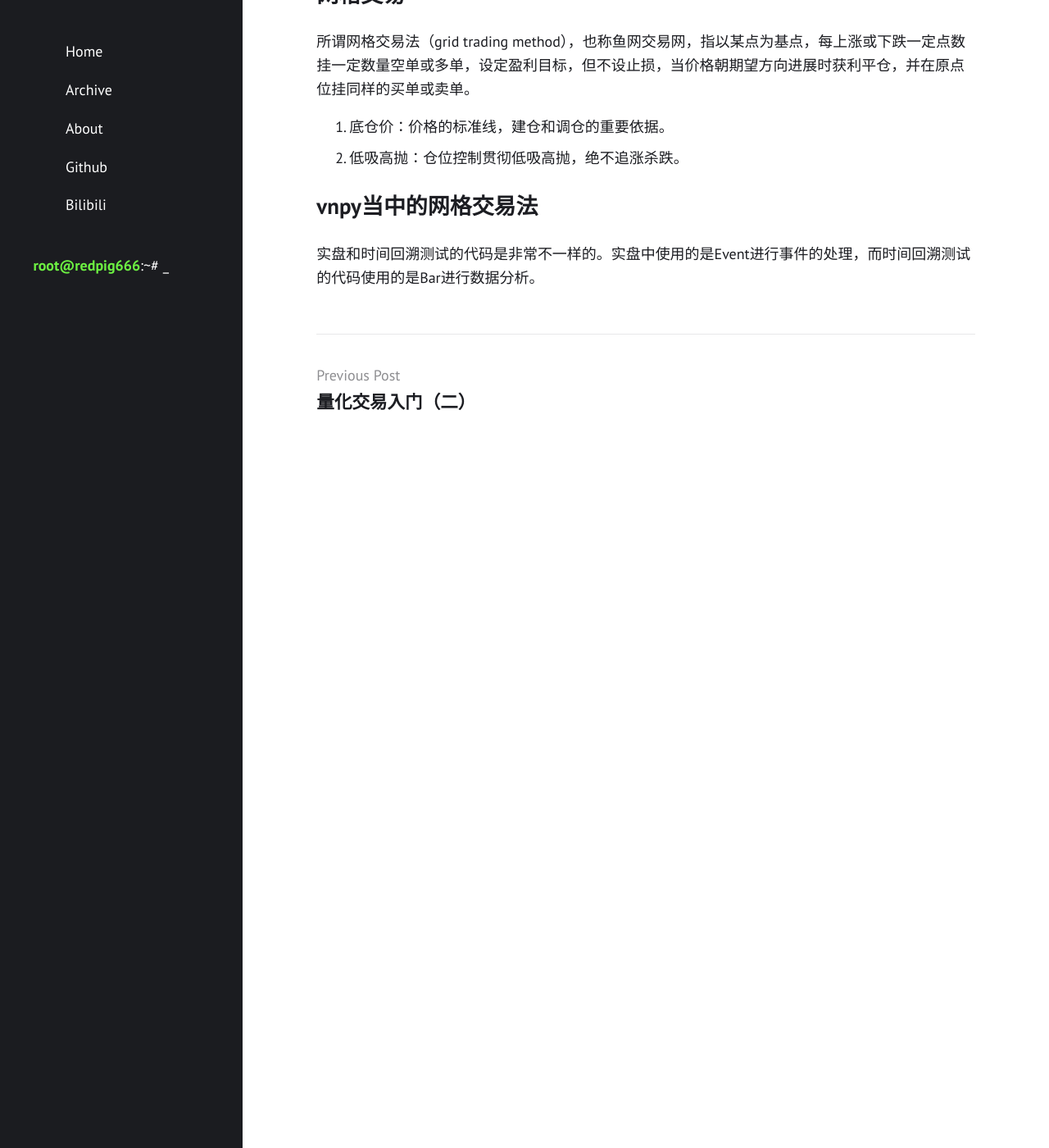
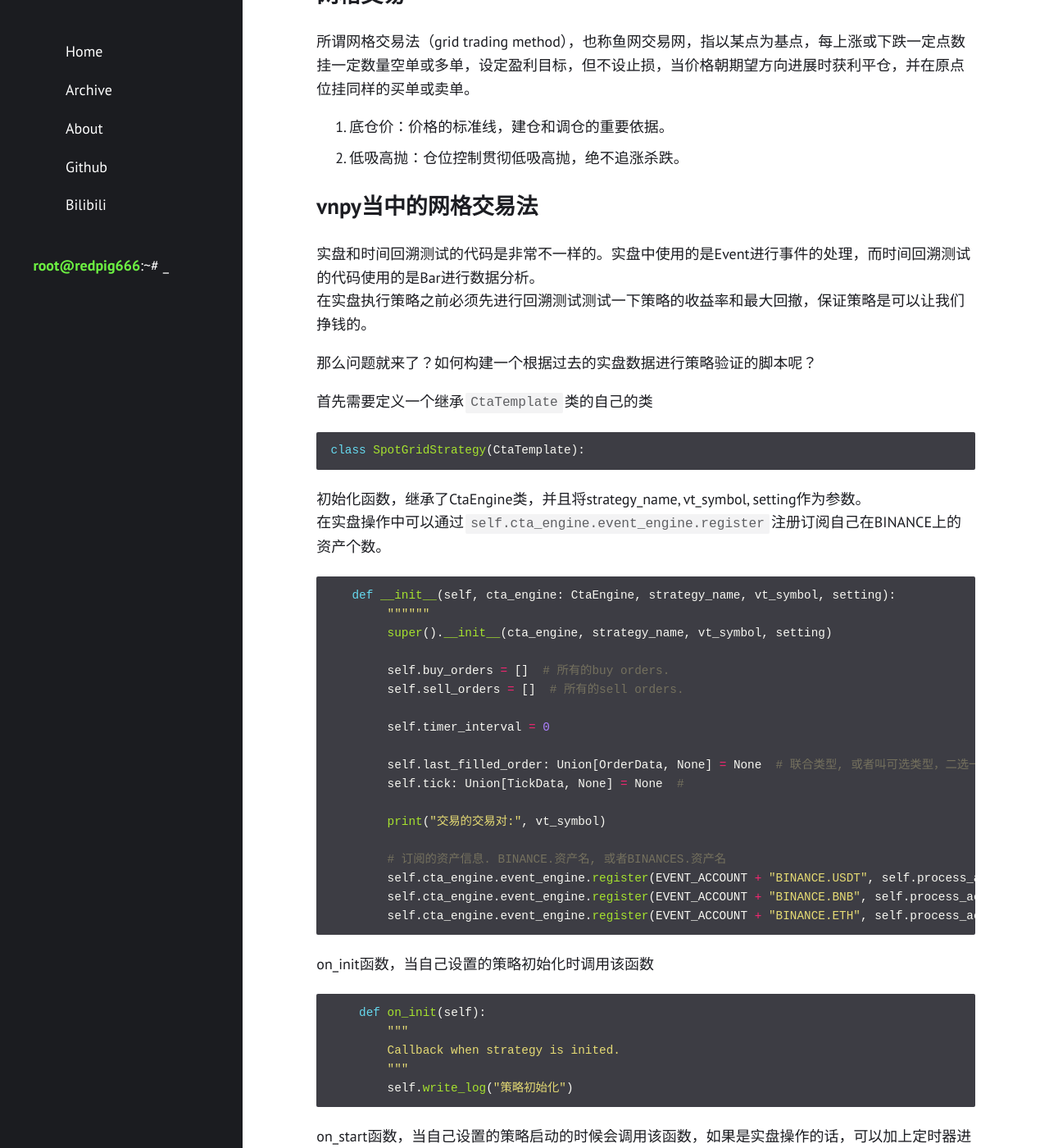
Before and after one commit to redpigsixsixsix/redpigsixsixsix.github.io, a Jekyll site: the page built from _posts/2021-02-23-量化交易入门（三）.md, in a window 1280 px wide and 1400 px high, scrolled down 270 px. Shown: the whole window at 82% size. Built offline with Jekyll 4.4.1, drawn with Linux system fonts in a browser that asks for light colours; some of the changed text lies outside the part shown.

Commit message:
Update 2021-02-23-量化交易入门（三）.md

````diff
--- a/_posts/2021-02-23-量化交易入门（三）.md
+++ b/_posts/2021-02-23-量化交易入门（三）.md
@@ -13,3 +13,93 @@ layout: post
 
 ## vnpy当中的网格交易法
 实盘和时间回溯测试的代码是非常不一样的。实盘中使用的是Event进行事件的处理，而时间回溯测试的代码使用的是Bar进行数据分析。
+在实盘执行策略之前必须先进行回溯测试测试一下策略的收益率和最大回撤，保证策略是可以让我们挣钱的。
+
+那么问题就来了？如何构建一个根据过去的实盘数据进行策略验证的脚本呢？
+
+首先需要定义一个继承`CtaTemplate`类的自己的类
+```python
+class SpotGridStrategy(CtaTemplate):
+```
+
+初始化函数，继承了CtaEngine类，并且将strategy_name, vt_symbol, setting作为参数。
+在实盘操作中可以通过`self.cta_engine.event_engine.register`注册订阅自己在BINANCE上的资产个数。
+```python
+   def __init__(self, cta_engine: CtaEngine, strategy_name, vt_symbol, setting):
+        """"""
+        super().__init__(cta_engine, strategy_name, vt_symbol, setting)
+
+        self.buy_orders = []  # 所有的buy orders.
+        self.sell_orders = []  # 所有的sell orders.
+
+        self.timer_interval = 0
+
+        self.last_filled_order: Union[OrderData, None] = None  # 联合类型, 或者叫可选类型，二选一那种.
+        self.tick: Union[TickData, None] = None  #
+
+        print("交易的交易对:", vt_symbol)
+
+        # 订阅的资产信息. BINANCE.资产名, 或者BINANCES.资产名
+        self.cta_engine.event_engine.register(EVENT_ACCOUNT + "BINANCE.USDT", self.process_account_event)
+        self.cta_engine.event_engine.register(EVENT_ACCOUNT + "BINANCE.BNB", self.process_account_event)
+        self.cta_engine.event_engine.register(EVENT_ACCOUNT + "BINANCE.ETH", self.process_account_event)
+```
+
+on_init函数，当自己设置的策略初始化时调用该函数
+```python
+    def on_init(self):
+        """
+        Callback when strategy is inited.
+        """
+        self.write_log("策略初始化")
+```
+on_start函数，当自己设置的策略启动的时候会调用该函数，如果是实盘操作的话，可以加上定时器进行。
+```python
+    def on_start(self):
+        """
+        Callback when strategy is started.
+        """
+        self.write_log("策略启动")
+        # 定时器.
+        self.cta_engine.event_engine.register(EVENT_TIMER, self.process_timer_event)
+```
+on_stop函数，当自己设置的策略停止的时候会调用该函数，如果是实盘操作的话，需要停止定时器。
+```python
+    def on_stop(self):
+        """
+        Callback when strategy is stopped.
+        """
+        self.write_log("策略停止")
+        self.cta_engine.event_engine.unregister(EVENT_TIMER, self.process_timer_event)
+```
+on_tick函数，收到交易所传入的tick数据，也就是实盘的交易数据时会调用该函数。可以将这里的数据合成1分中的bar数据之后调用on_bar函数处理，具体可以参考我的上一篇文章。
+```python
+    def on_tick(self, tick: TickData):
+        """
+        Callback of new tick data update.
+        """
+        self.tick = tick
+```
+on_bar函数，收到传入的一段时间的bar数据，会对这里1分钟的数据进行分析处理。
+```python
+    def on_bar(self, bar: BarData):
+        """
+        Callback of new bar data update.
+        """
+        pass
+```
+on_order函数，当订单信息更新了之后会调用该函数，比如：订单成功，订单取消...可以在这个函数里面对订单消息进行处理。
+```
+    def on_order(self, order: OrderData):
+        """
+        Callback of new order data update.
+        """
+```
+on_trade函数，当新的交易信息更新了之后调用该函数。
+```python
+    def on_trade(self, trade: TradeData):
+        """
+        Callback of new trade data update.
+        """
+        self.put_event()
+```
````
